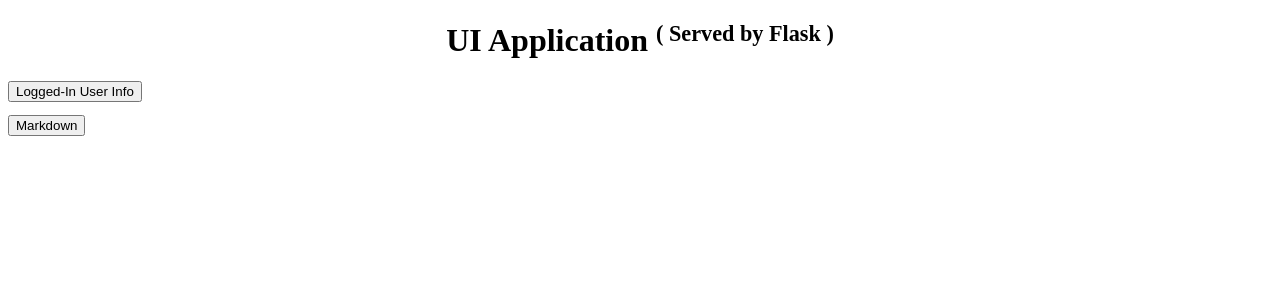
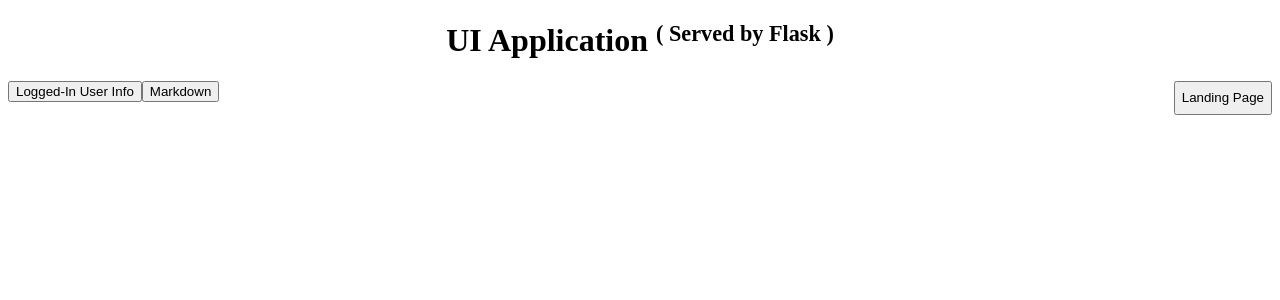
Before and after one commit to masterPiece93/django_gauth_samples, a Flask app: page / in a window 1280 px wide. Shown: the top 300 px of the page. Run offline with Flask 3, Linux system fonts and the light colour scheme; parts of the project's set-up code (start-up, migrations or seed data) failed here and were passed over; some libraries are stand-ins or nearby versions.

Commit message:
demo(sample-1) UI cosmetic changes update

```diff
--- a/demo/sample1/client/templates/index.html
+++ b/demo/sample1/client/templates/index.html
@@ -8,13 +8,25 @@
 
     <h1 style="text-align: center;">UI Application <small><sup>( Served by Flask )</sup></small> </h1>
 
+    <section style="display: flex;
+                    width: 100%;
+                    flex-direction: row;"
+    >
+        <div style="display: flex;
+                    flex: 1;"
+        >
             <div>
                 <button id="send-btn">Logged-In User Info</button>
                 <p id="response-text" style="white-space: pre; font-family: monospace;"></p>
             </div>
             <div>
-        <button id="markdown-btn">Markdown</button>
+                <button id="markdown-btn" title="Go to Markdown Page">Markdown</button>
             </div>
+        </div>
+        <div style="display: flex;">
+            <button id="landing-page-btn" title="Go to Landing Page ( /gauth )">Landing Page</button>
+        </div>
+    </section>
 
     <script src="{{ url_for('static', filename='js/script.js') }}"></script>
     <script>
@@ -51,6 +63,11 @@
             // redirect to markdownView page
             window.location.href = '/markdownView';
         });
+
+        document.getElementById('landing-page-btn').addEventListener('click', async () => {
+            // redirect to markdownView page
+            window.location.href = '/gauth';    // redirect to gauth page ( server by django server)
+        });
     </script>
 </body>
 </html>
--- a/demo/sample1/client/templates/markdownViewer.html
+++ b/demo/sample1/client/templates/markdownViewer.html
@@ -22,7 +22,7 @@
   <div class="tabs-container">
     <div class="tab-list" role="tablist">
       <button id="raw-tab" class="tab-button active" data-target="#p1" role="tab" aria-selected="true">Raw</button>
-      <button id="preview-tab" class="tab-button" data-target="#p2" role="tab" aria-selected="false">Preview</button>
+      <button id="preview-tab" class="tab-button" data-target="#p2" role="tab" aria-selected="false" title="Preview Markdown">Preview</button>
     </div>
     <div id="p1" class="tab-panel active" role="tabpanel" contenteditable="plaintext-only">
 # Sample Content
```
Lines whose indentation alone changed are shown as unchanged.
